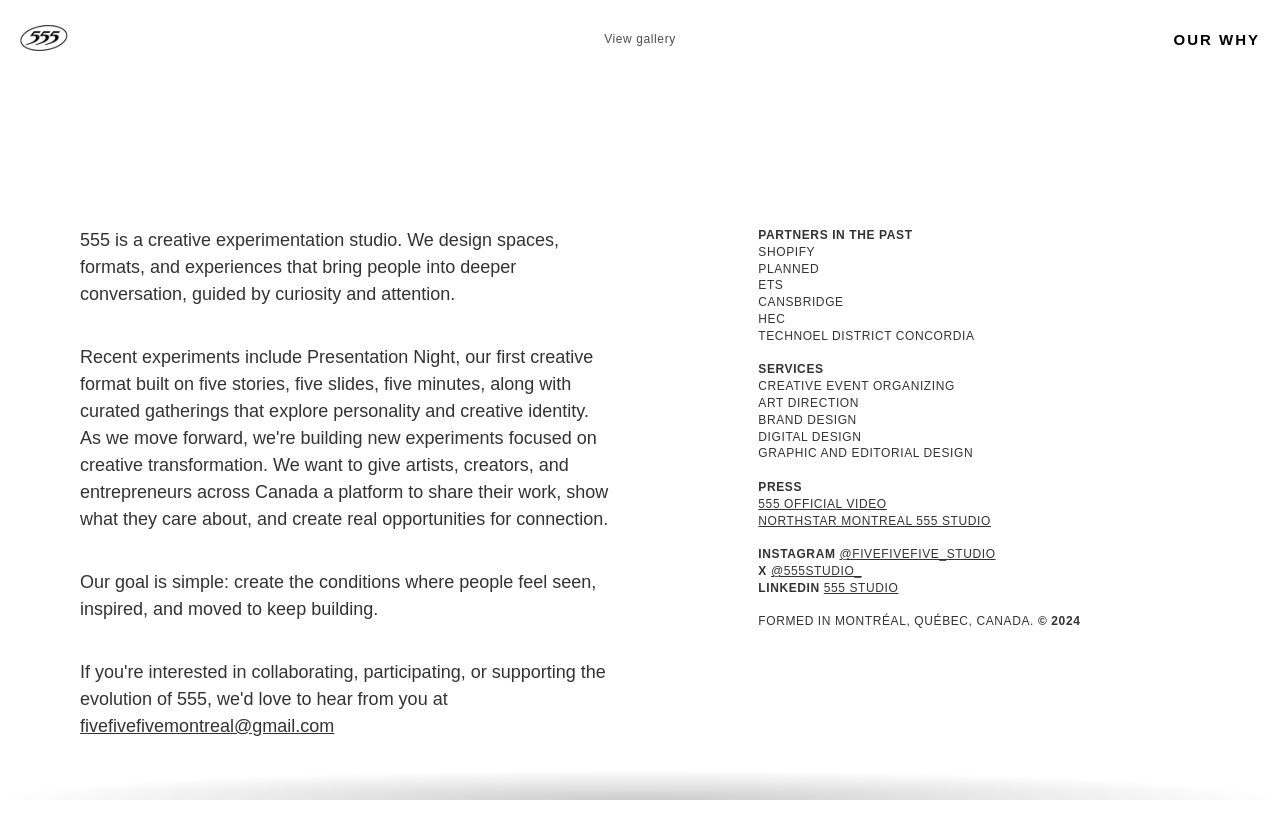
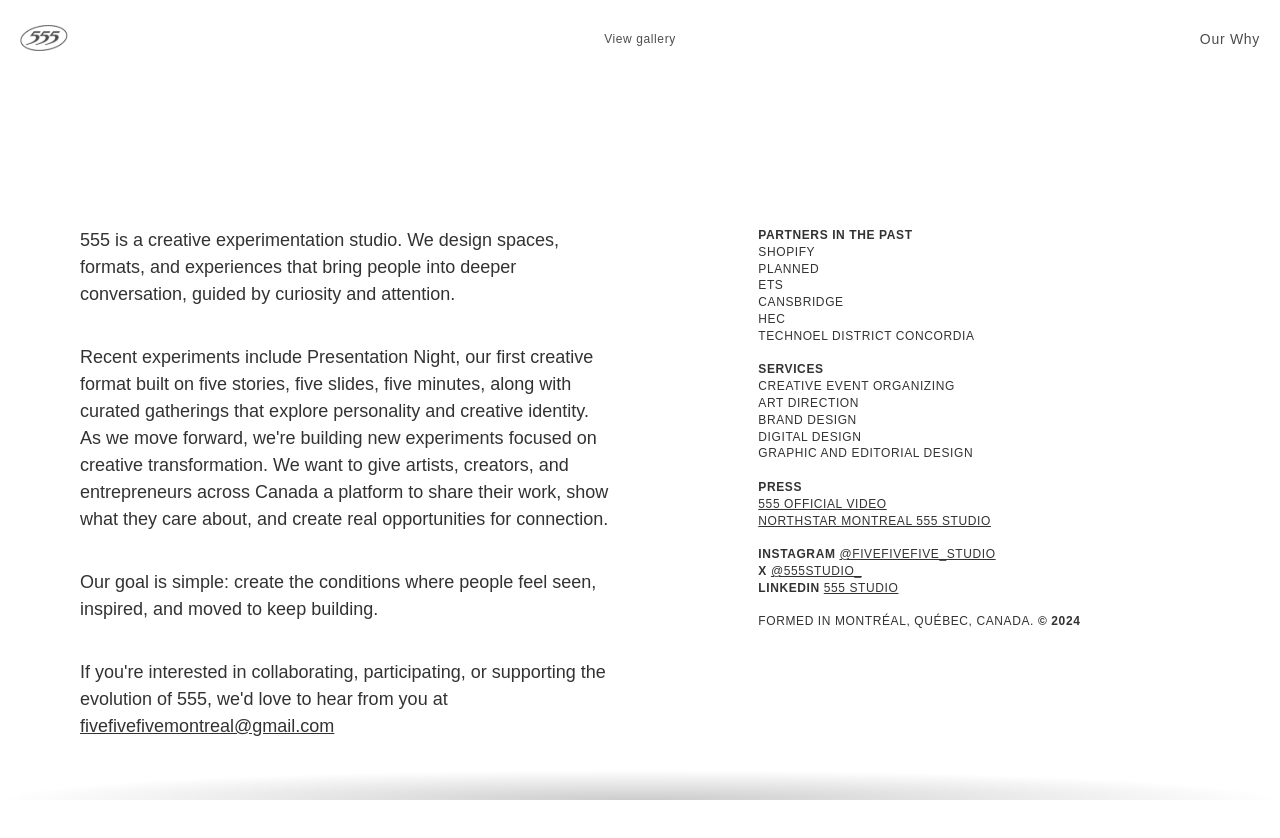
Before and after one commit to Vilakshankh/555-STUDIO, a Next.js app: page / in a window 1280 px wide. Shown: the top 838 px of the page. Built offline with nearby package versions, Linux system fonts and the light colour scheme; no server answers; a web font is replaced by a local one.

Commit message:
navigation and gallery loading overlay

```diff
--- a/app/components/Navbar.tsx
+++ b/app/components/Navbar.tsx
@@ -52,7 +52,7 @@ export default function Navbar() {
       <div className="primary-navigation__right">
         <ul id="menu-header" className="menu">
           <li>
-            <Link href="/info">OUR WHY</Link>
+            <Link href="/info">Our Why</Link>
           </li>
         </ul>
       </div>
--- a/app/components/ScrollToGallery.tsx
+++ b/app/components/ScrollToGallery.tsx
@@ -10,7 +10,7 @@ export default function ScrollToGallery({ disabled = false }: ScrollToGalleryPro
     if (disabled) return;
     const target = document.getElementById("section-2");
     if (target) {
-      window.scrollTo({ top: target.offsetTop, behavior: "instant" });
+      window.scrollTo({ top: target.offsetTop, behavior: "smooth" });
     }
   };
 
--- a/app/globals.css
+++ b/app/globals.css
@@ -98,10 +98,6 @@ body {
   letter-spacing: var(--type-display-tracking);
 }
 
-.primary-navigation__logo:hover {
-  color: red;
-}
-
 .primary-navigation__logo--button {
   display: inline-flex;
   align-items: center;
@@ -109,25 +105,19 @@ body {
   margin: -0.5rem;
   border: none;
   background: transparent;
-  transition: transform 0.2s ease;
+  opacity: 0.7;
+  transition: opacity 0.2s ease;
 }
 
-.primary-navigation__logo--button:hover {
+.primary-navigation__logo--button:hover,
+.primary-navigation__logo--button:focus-visible {
   background: transparent;
-}
-
-.primary-navigation--on-dark .primary-navigation__logo--button:hover {
-  background: transparent;
+  opacity: 1;
 }
 
 .primary-navigation__logo img {
   display: block;
   height: auto;
-  transition: transform 0.2s ease;
-}
-
-.primary-navigation__logo--button:hover img {
-  transform: scale(1.25);
 }
 
 .primary-navigation__logo-img--invert {
@@ -151,17 +141,18 @@ body {
   color: inherit;
   text-decoration: none;
   font-family: var(--font-sans);
-  font-weight: 600;
-  font-size: 15px;
-  line-height: var(--type-body-line);
-  letter-spacing: 2px;
+  font-weight: var(--type-body-weight);
+  font-size: 1.4rem;
+  line-height: 1.2;
+  letter-spacing: 0.05em;
+  opacity: 0.7;
+  transition: opacity 0.2s ease;
 }
 
-.primary-navigation .menu a:hover {
-  color: red;
-  font-weight: 700;
+.primary-navigation .menu a:hover,
+.primary-navigation .menu a:focus-visible {
+  opacity: 1;
   text-decoration: none;
-  opacity: none;
 }
 
 /* Home Hero - two-column About section (token-driven, plain white) */
```
Also changed, not shown: 1 other file (tests, documents, lock files or other folders).
